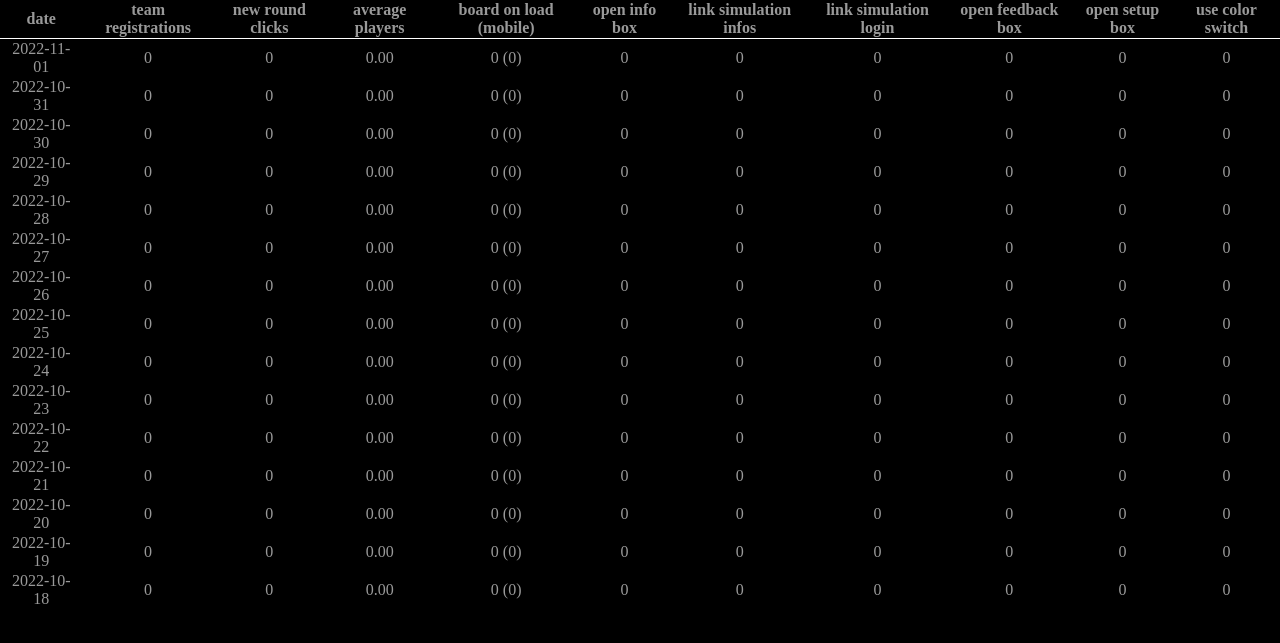
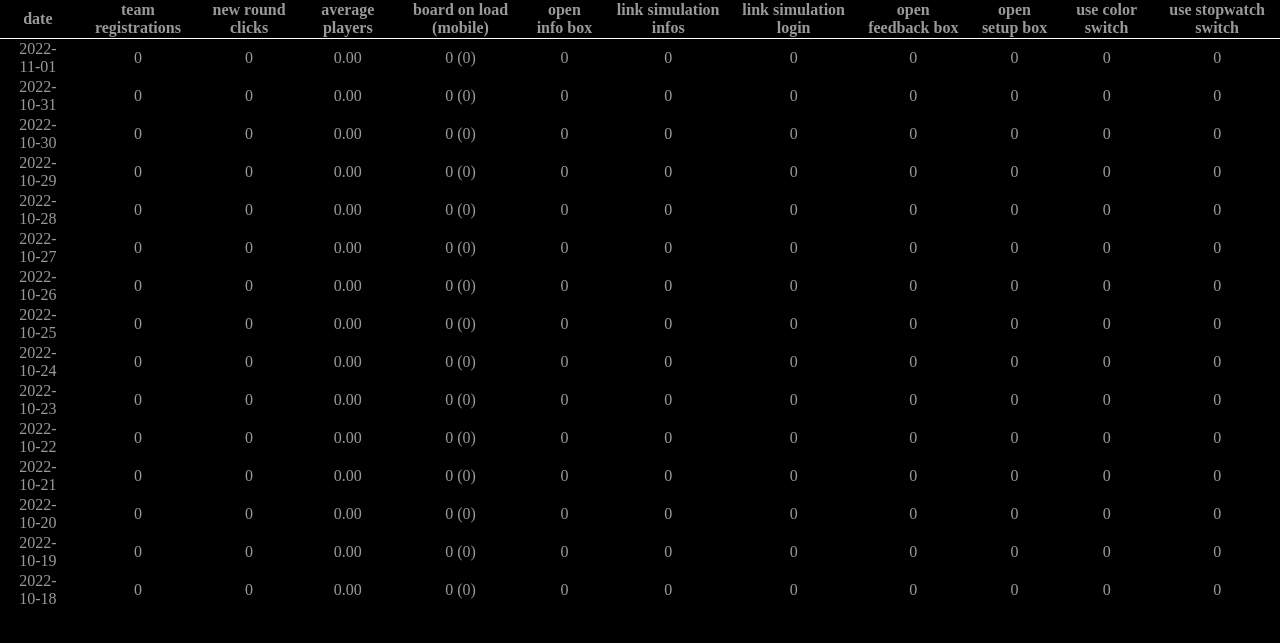
Before and after one commit to komplexitaeter/poker, a PHP site: page /stats.php in a window 1280 px wide. Shown: the top 643 px of the page. Run offline with PHP 8.4, Linux system fonts and the light colour scheme; tables that the repository leaves empty or names only in its code hold one stand-in row (values such as "Sample post").

Commit message:
- added stopwatch toggle event handling on BE

```diff
--- a/stats.php
+++ b/stats.php
@@ -20,6 +20,7 @@
             <th>open feedback box</th>
             <th>open setup box</th>
             <th>use color switch</th>
+            <th>use stopwatch switch</th>
         </tr>
 
 <?php
@@ -63,6 +64,10 @@ $sql = "select d.day
        where date_format(creation_date, '%Y-%m-%d') = d.day
          and event_code = 'USE_COLOR_SWITCH'
         and creation_date > timestampadd(day,-14, CURRENT_TIMESTAMP )) as use_color_switch
+      ,(select count(1) from pok_analytics_events_tbl
+       where date_format(creation_date, '%Y-%m-%d') = d.day
+         and event_code = 'TOGGLE_STOPWATCH'
+        and creation_date > timestampadd(day,-14, CURRENT_TIMESTAMP )) as toggle_stopwatch
 from (select date_format(timestampadd(DAY,-1*i.n,current_timestamp), '%Y-%m-%d') as day
       from (select 0 as n union select 1 union select 2 union  select 3
             union select 4 union select 5 union select 6 union select 7
@@ -99,6 +104,7 @@ while(  $obj = $result->fetch_object()) {
     echo("\t\t\t<td>$obj->open_feedback_box</td>\n");
     echo("\t\t\t<td>$obj->open_setup_box</td>\n");
     echo("\t\t\t<td>$obj->use_color_switch</td>\n");
+    echo("\t\t\t<td>$obj->toggle_stopwatch</td>\n");
     echo("\t\t</tr>\n\n");
 }
 echo("</table>\n\n");
```
